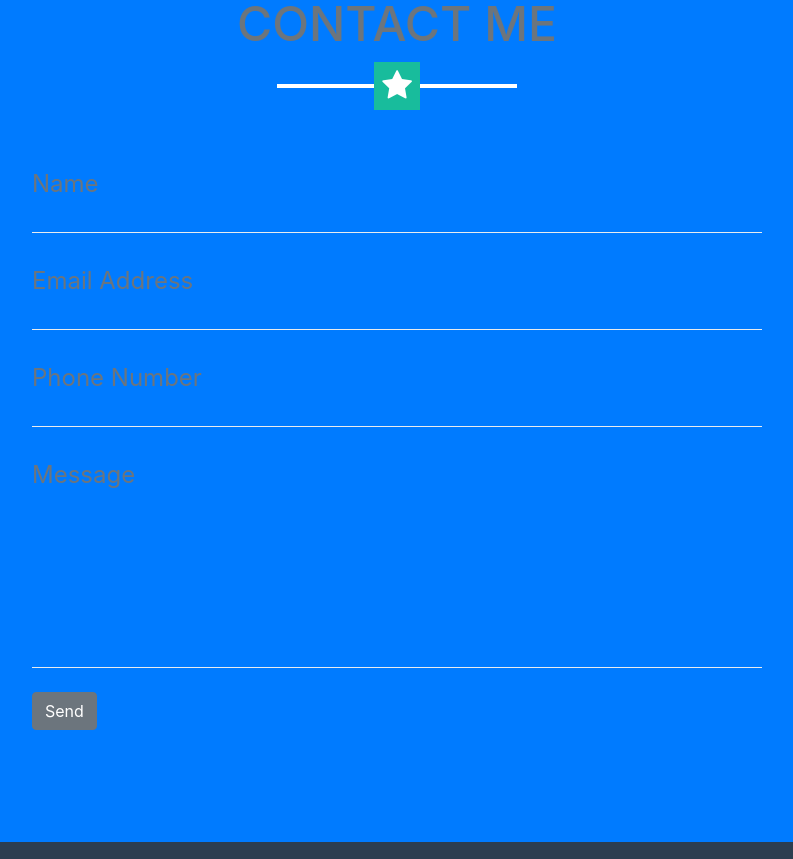
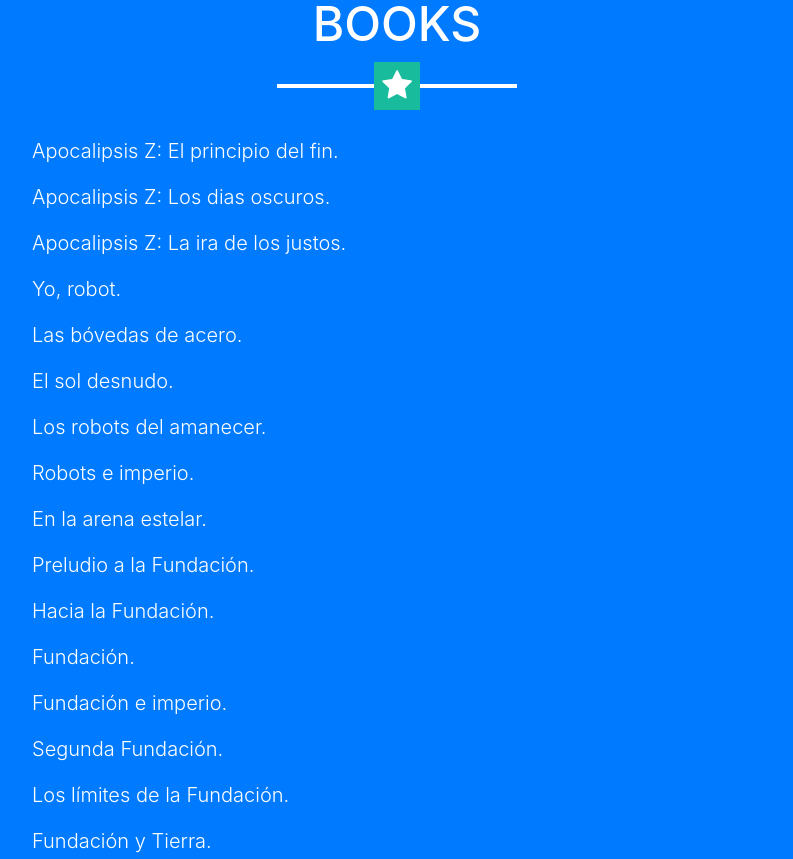
Before and after one commit to rarellano/rarellano.github.io, a website with bundled scripts: page index.html in a window 1280 px wide. Shown: the part 1477-2336 px from the top of the page, without its empty margins (243-1036 px from the left). Built offline with nearby package versions, Linux system fonts and the light colour scheme.

Commit message:
Added books section

```diff
--- a/index.html
+++ b/index.html
@@ -44,6 +44,9 @@
               <a class="nav-link py-3 px-0 px-lg-3 rounded js-scroll-trigger" href="#talks">Talks</a>
             </li>
             <li class="nav-item mx-0 mx-lg-1">
+              <a class="nav-link py-3 px-0 px-lg-3 rounded js-scroll-trigger" href="#books">Books</a>
+            </li>
+            <li class="nav-item mx-0 mx-lg-1">
               <a class="nav-link py-3 px-0 px-lg-3 rounded js-scroll-trigger" href="#contact">Contact</a>
             </li>
           </ul>
@@ -85,11 +88,48 @@
       </div>
     </section>
 
+    <!-- About Section -->
+    <section class="bg-primary text-white mb-0" id="books">
+      <div class="container">
+        <h2 class="text-center text-uppercase">Books</h2>
+        <hr class="star-light mb-5">
+        <div class="row">
+          <div class="col-lg-4 ml-auto">
+            <p class="lead">Apocalipsis Z: El principio del fin.</p>
+            <p class="lead">Apocalipsis Z: Los dias oscuros.</p>
+            <p class="lead">Apocalipsis Z: La ira de los justos.</p>
+            <p class="lead">Yo, robot.</p>
+            <p class="lead">Las bóvedas de acero.</p>
+            <p class="lead">El sol desnudo.</p>
+            <p class="lead">Los robots del amanecer.</p>
+            <p class="lead">Robots e imperio.</p>
+            <p class="lead">En la arena estelar.</p>
+            <p class="lead">Preludio a la Fundación.</p>
+            <p class="lead">Hacia la Fundación.</p>
+            <p class="lead">Fundación.</p>
+            <p class="lead">Fundación e imperio.</p>
+            <p class="lead">Segunda Fundación.</p>
+            <p class="lead">Los límites de la Fundación.</p>
+            <p class="lead">Fundación y Tierra.</p>
+          </div>
+          <div class="col-lg-4 mr-auto">
+          </div>
+        </div>
+<!--        <div class="text-center mt-4">
+          <a class="btn btn-xl btn-outline-light" href="#">
+            <i class="fa fa-download mr-2"></i>
+            Download Now!
+          </a>
+        </div> -->
+      </div>
+   </section>
+
+
     <!-- Contact Section -->
-    <section class="bg-primary text-white mb-0" id="contact">
+    <section class="" id="contact">
       <div class="container">
         <h2 class="text-center text-uppercase text-secondary mb-0">Contact Me</h2>
-        <hr class="star-light mb-5">
+        <hr class="star-dark mb-5">
         <div class="row">
           <div class="col-lg-8 mx-auto">
             <!-- To configure the contact form email address, go to mail/contact_me.php and update the email address in the PHP file on line 19. -->
```
